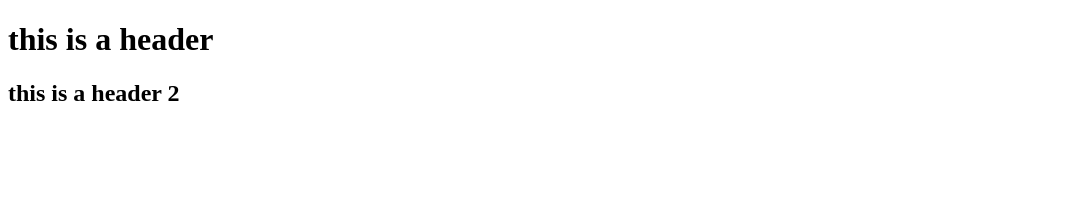
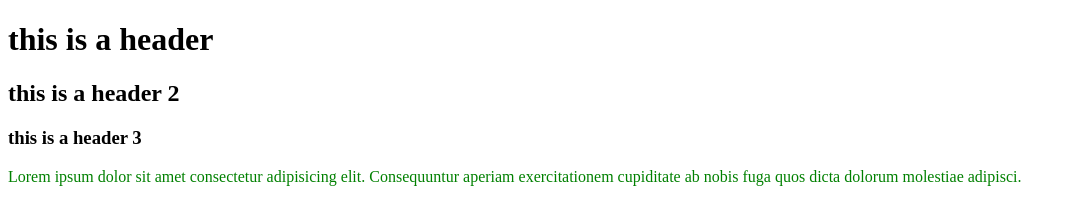
Before and after one commit to MdNiloy101/my-second-repo, a plain HTML site: page index.html in a window 1280 px wide. Shown: the whole page, without its empty margins (0-1076 px from the left). Drawn offline with Linux system fonts and the light colour scheme.

Commit message:
add style and h3,p

```diff
--- /dev/null
+++ b/index.css
@@ -0,0 +1,3 @@
+p{
+    color: green;
+}
--- a/index.html
+++ b/index.html
@@ -5,10 +5,13 @@
     <meta http-equiv="X-UA-Compatible" content="IE=edge">
     <meta name="viewport" content="width=device-width, initial-scale=1.0">
     <title>my second repu</title>
+    <link rel="stylesheet" href="index.css">
 </head>
 <body>
     <h1>this is a header</h1>
     <h2>this is a header 2</h2>
+    <h3>this is a header 3</h3>
+    <p>Lorem ipsum dolor sit amet consectetur adipisicing elit. Consequuntur aperiam exercitationem cupiditate ab nobis fuga quos dicta dolorum molestiae adipisci.</p>
 
 </body>
 </html>
```
